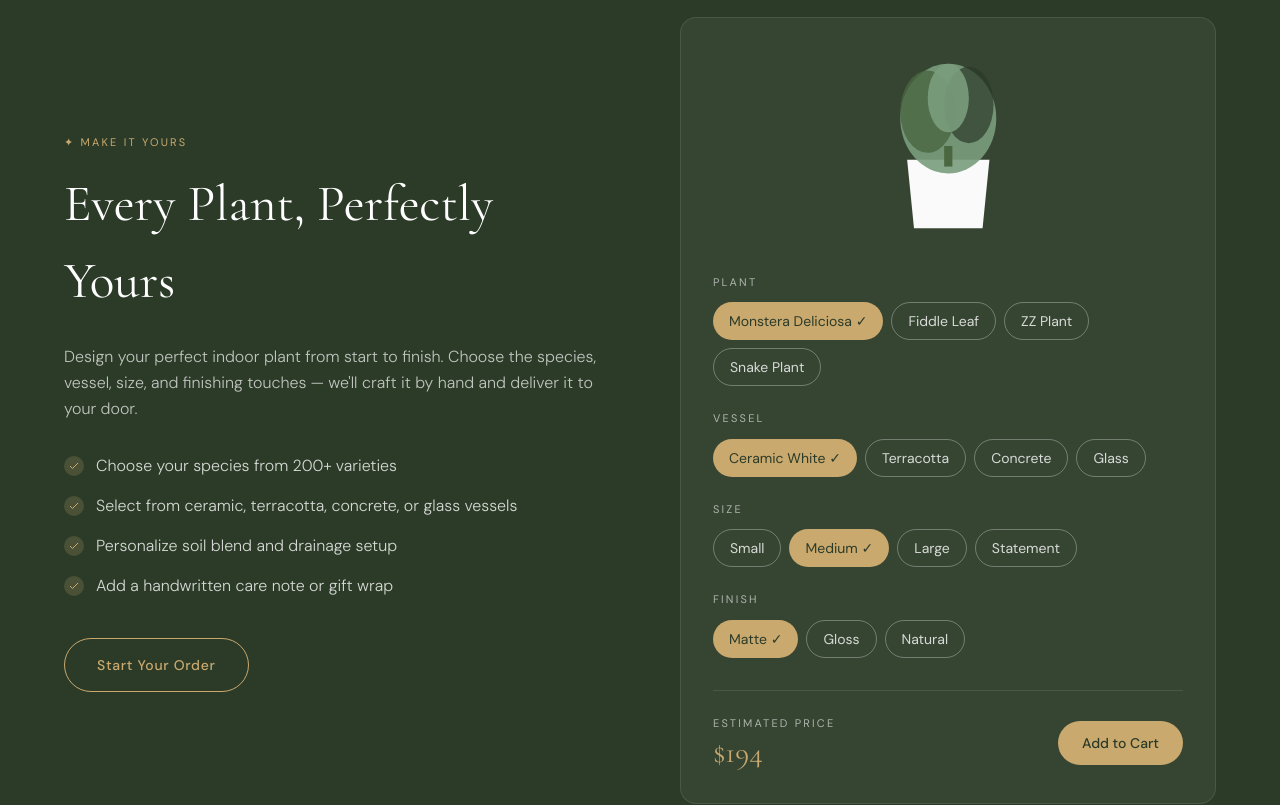
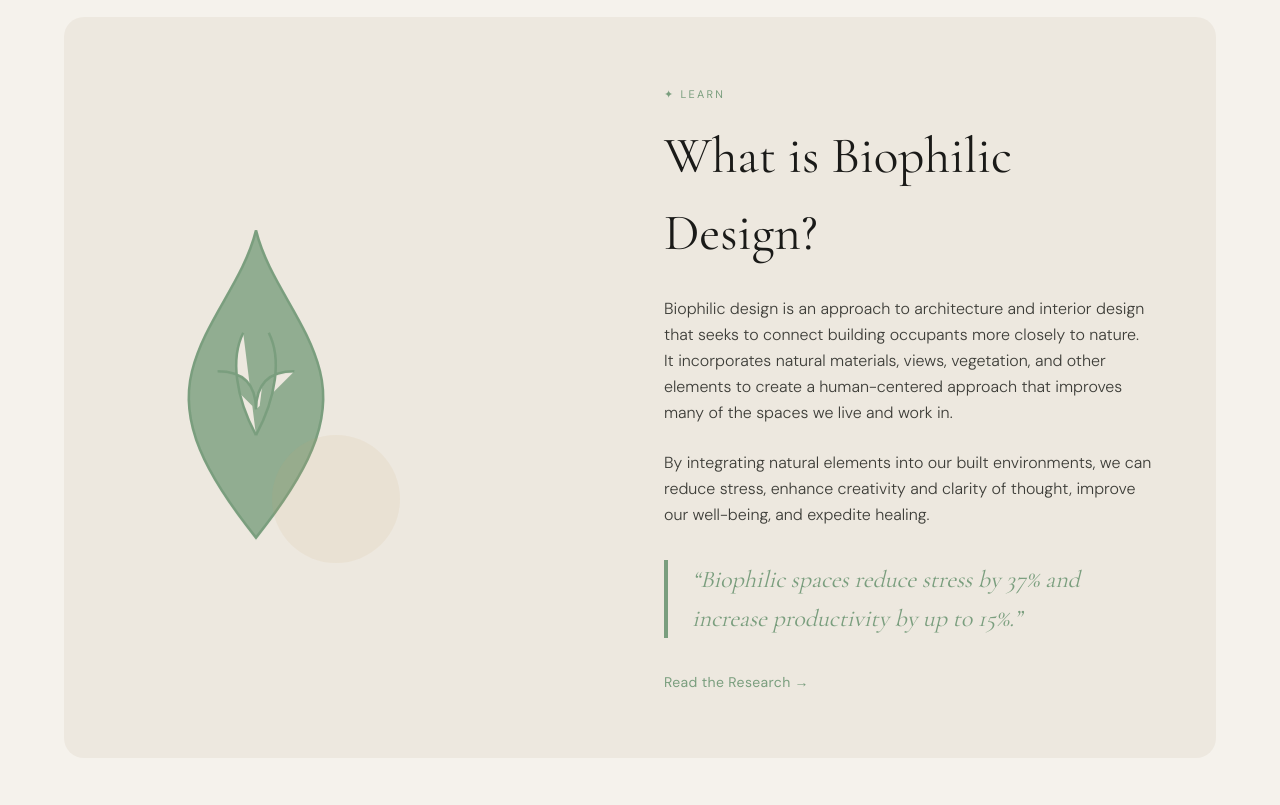
Before and after one commit to tmgnisc/mulin-venture, a Next.js app: page / in a window 1280 px wide. Shown: the part 3400-4205 px from the top of the page. Built offline with nearby package versions, Linux system fonts and the light colour scheme.

Commit message:
feat:homepage

```diff
--- a/app/page.tsx
+++ b/app/page.tsx
@@ -8,7 +8,7 @@ import { HeroSection } from '@/components/mulin/hero-section'
 import { PhilosophySection } from '@/components/mulin/philosophy-section'
 import { EditorialBanner } from '@/components/mulin/editorial-banner'
 import { BentoServices } from '@/components/mulin/bento-services'
-import { CustomizationSection } from '@/components/mulin/customization-section'
+//import { CustomizationSection } from '@/components/mulin/customization-section'
 import { BiophilicSection } from '@/components/mulin/biophilic-section'
 import { JournalSection } from '@/components/mulin/journal-section'
 import { CTABanner } from '@/components/mulin/cta-banner'
@@ -50,7 +50,7 @@ export default function MulinVenturePage() {
         <BentoServices />
 
         {/* Section 5: Customization Showcase */}
-        <CustomizationSection />
+        {/* <CustomizationSection />*/}
 
         {/* Section 6: Biophilic Design */}
         <BiophilicSection />
--- a/components/mulin/customization-section.tsx
+++ b/components/mulin/customization-section.tsx
@@ -1,228 +1,228 @@
-'use client'
-
-import { useState, useEffect } from 'react'
-import { CheckIcon } from './svg-assets'
-
-const plants = ['Monstera Deliciosa', 'Fiddle Leaf', 'ZZ Plant', 'Snake Plant']
-const vessels = ['Ceramic White', 'Terracotta', 'Concrete', 'Glass']
-const sizes = ['Small', 'Medium', 'Large', 'Statement']
-const finishes = ['Matte', 'Gloss', 'Natural']
-
-const basePrice = 89
-const priceModifiers = {
-  plant: { 'Monstera Deliciosa': 40, 'Fiddle Leaf': 55, 'ZZ Plant': 30, 'Snake Plant': 25 },
-  vessel: { 'Ceramic White': 35, 'Terracotta': 25, 'Concrete': 45, 'Glass': 40 },
-  size: { 'Small': 0, 'Medium': 30, 'Large': 60, 'Statement': 120 },
-  finish: { 'Matte': 0, 'Gloss': 10, 'Natural': 5 },
-}
-
-const vesselColors = {
-  'Ceramic White': '#FAFAFA',
-  'Terracotta': '#C4714B',
-  'Concrete': '#8B8B8B',
-  'Glass': '#D4E6E7',
-}
-
-const features = [
-  'Choose your species from 200+ varieties',
-  'Select from ceramic, terracotta, concrete, or glass vessels',
-  'Personalize soil blend and drainage setup',
-  'Add a handwritten care note or gift wrap',
-]
-
-export function CustomizationSection() {
-  const [selectedPlant, setSelectedPlant] = useState(plants[0])
-  const [selectedVessel, setSelectedVessel] = useState(vessels[0])
-  const [selectedSize, setSelectedSize] = useState(sizes[1])
-  const [selectedFinish, setSelectedFinish] = useState(finishes[0])
-  const [price, setPrice] = useState(basePrice)
-
-  useEffect(() => {
-    const newPrice =
-      basePrice +
-      priceModifiers.plant[selectedPlant as keyof typeof priceModifiers.plant] +
-      priceModifiers.vessel[selectedVessel as keyof typeof priceModifiers.vessel] +
-      priceModifiers.size[selectedSize as keyof typeof priceModifiers.size] +
-      priceModifiers.finish[selectedFinish as keyof typeof priceModifiers.finish]
-    setPrice(newPrice)
-  }, [selectedPlant, selectedVessel, selectedSize, selectedFinish])
-
-  return (
-    <section id="customize" className="py-[clamp(80px,10vw,140px)] bg-moss text-white">
-      <div className="max-w-[1320px] mx-auto px-[clamp(20px,5vw,80px)]">
-        <div className="grid grid-cols-1 lg:grid-cols-2 gap-16 lg:gap-20 items-center">
-          {/* Left Column - Content */}
-          <div data-aos="fade-right">
-            <span className="inline-block text-[11px] uppercase tracking-[0.2em] text-gold mb-4">
-              ✦ Make It Yours
-            </span>
-            <h2
-              className="font-serif text-white mb-6"
-              style={{ fontSize: 'clamp(2rem, 4vw, 3.5rem)' }}
-            >
-              Every Plant, Perfectly Yours
-            </h2>
-            <p className="font-sans font-light text-white/70 leading-relaxed mb-8">
-              Design your perfect indoor plant from start to finish. Choose the species, vessel,
-              size, and finishing touches — we&apos;ll craft it by hand and deliver it to your door.
-            </p>
-
-            {/* Feature List */}
-            <ul className="space-y-4 mb-10">
-              {features.map((feature, index) => (
-                <li key={index} className="flex items-start gap-3">
-                  <span className="flex-shrink-0 w-5 h-5 rounded-full bg-gold/20 flex items-center justify-center mt-0.5">
-                    <CheckIcon className="w-3 h-3 text-gold" />
-                  </span>
-                  <span className="font-sans font-light text-white/80">
-                    {feature}
-                  </span>
-                </li>
-              ))}
-            </ul>
-
-            <a
-              href="#"
-              className="inline-flex items-center px-8 py-4 border border-gold text-gold rounded-full text-sm tracking-[0.05em] font-medium hover:bg-gold hover:text-moss transition-all duration-300"
-            >
-              Start Your Order
-            </a>
-          </div>
-
-          {/* Right Column - Customizer UI */}
-          <div data-aos="fade-left" className="bg-white/5 backdrop-blur-sm rounded-2xl p-8 border border-white/10">
-            {/* Plant Illustration */}
-            <div className="relative h-48 mb-8 flex items-center justify-center">
-              {/* Simple Plant SVG that changes vessel color */}
-              <svg viewBox="0 0 120 140" className="h-full w-auto">
-                {/* Vessel */}
-                <path
-                  d="M30 80 L35 130 L85 130 L90 80 Z"
-                  fill={vesselColors[selectedVessel as keyof typeof vesselColors]}
-                  className="transition-colors duration-500"
-                />
-                {/* Plant leaves */}
-                <ellipse cx="60" cy="50" rx="35" ry="40" fill="#7A9E7E" opacity="0.9" />
-                <ellipse cx="45" cy="45" rx="20" ry="30" fill="#4A6741" opacity="0.8" />
-                <ellipse cx="75" cy="40" rx="18" ry="28" fill="#2C3B28" opacity="0.7" />
-                <ellipse cx="60" cy="35" rx="15" ry="25" fill="#7A9E7E" opacity="0.9" />
-                {/* Stem */}
-                <rect x="57" y="70" width="6" height="15" fill="#4A6741" />
-              </svg>
-            </div>
-
-            {/* Option Pills */}
-            <div className="space-y-6">
-              {/* Plant Selection */}
-              <div>
-                <label className="block text-[11px] uppercase tracking-[0.2em] text-white/60 mb-3">
-                  Plant
-                </label>
-                <div className="flex flex-wrap gap-2">
-                  {plants.map((plant) => (
-                    <button
-                      key={plant}
-                      onClick={() => setSelectedPlant(plant)}
-                      className={`px-4 py-2 rounded-full text-sm transition-all duration-300 ${
-                        selectedPlant === plant
-                          ? 'bg-gold text-moss border-transparent'
-                          : 'bg-transparent border border-white/30 text-white/80 hover:border-gold/50'
-                      }`}
-                    >
-                      {plant}
-                      {selectedPlant === plant && ' ✓'}
-                    </button>
-                  ))}
-                </div>
-              </div>
-
-              {/* Vessel Selection */}
-              <div>
-                <label className="block text-[11px] uppercase tracking-[0.2em] text-white/60 mb-3">
-                  Vessel
-                </label>
-                <div className="flex flex-wrap gap-2">
-                  {vessels.map((vessel) => (
-                    <button
-                      key={vessel}
-                      onClick={() => setSelectedVessel(vessel)}
-                      className={`px-4 py-2 rounded-full text-sm transition-all duration-300 ${
-                        selectedVessel === vessel
-                          ? 'bg-gold text-moss border-transparent'
-                          : 'bg-transparent border border-white/30 text-white/80 hover:border-gold/50'
-                      }`}
-                    >
-                      {vessel}
-                      {selectedVessel === vessel && ' ✓'}
-                    </button>
-                  ))}
-                </div>
-              </div>
-
-              {/* Size Selection */}
-              <div>
-                <label className="block text-[11px] uppercase tracking-[0.2em] text-white/60 mb-3">
-                  Size
-                </label>
-                <div className="flex flex-wrap gap-2">
-                  {sizes.map((size) => (
-                    <button
-                      key={size}
-                      onClick={() => setSelectedSize(size)}
-                      className={`px-4 py-2 rounded-full text-sm transition-all duration-300 ${
-                        selectedSize === size
-                          ? 'bg-gold text-moss border-transparent'
-                          : 'bg-transparent border border-white/30 text-white/80 hover:border-gold/50'
-                      }`}
-                    >
-                      {size}
-                      {selectedSize === size && ' ✓'}
-                    </button>
-                  ))}
-                </div>
-              </div>
-
-              {/* Finish Selection */}
-              <div>
-                <label className="block text-[11px] uppercase tracking-[0.2em] text-white/60 mb-3">
-                  Finish
-                </label>
-                <div className="flex flex-wrap gap-2">
-                  {finishes.map((finish) => (
-                    <button
-                      key={finish}
-                      onClick={() => setSelectedFinish(finish)}
-                      className={`px-4 py-2 rounded-full text-sm transition-all duration-300 ${
-                        selectedFinish === finish
-                          ? 'bg-gold text-moss border-transparent'
-                          : 'bg-transparent border border-white/30 text-white/80 hover:border-gold/50'
-                      }`}
-                    >
-                      {finish}
-                      {selectedFinish === finish && ' ✓'}
-                    </button>
-                  ))}
-                </div>
-              </div>
-            </div>
-
-            {/* Price Preview */}
-            <div className="mt-8 pt-6 border-t border-white/10 flex items-center justify-between">
-              <div>
-                <p className="text-[11px] uppercase tracking-[0.2em] text-white/60 mb-1">
-                  Estimated Price
-                </p>
-                <p className="font-serif text-3xl text-gold">
-                  ${price}
-                </p>
-              </div>
-              <button className="px-6 py-3 bg-gold text-moss rounded-full text-sm font-medium hover:bg-gold-light transition-colors">
-                Add to Cart
-              </button>
-            </div>
-          </div>
-        </div>
-      </div>
-    </section>
-  )
-}
+// 'use client'
+//
+// import { useState, useEffect } from 'react'
+// import { CheckIcon } from './svg-assets'
+//
+// const plants = ['Monstera Deliciosa', 'Fiddle Leaf', 'ZZ Plant', 'Snake Plant']
+// const vessels = ['Ceramic White', 'Terracotta', 'Concrete', 'Glass']
+// const sizes = ['Small', 'Medium', 'Large', 'Statement']
+// const finishes = ['Matte', 'Gloss', 'Natural']
+//
+// const basePrice = 89
+// const priceModifiers = {
+//   plant: { 'Monstera Deliciosa': 40, 'Fiddle Leaf': 55, 'ZZ Plant': 30, 'Snake Plant': 25 },
+//   vessel: { 'Ceramic White': 35, 'Terracotta': 25, 'Concrete': 45, 'Glass': 40 },
+//   size: { 'Small': 0, 'Medium': 30, 'Large': 60, 'Statement': 120 },
+//   finish: { 'Matte': 0, 'Gloss': 10, 'Natural': 5 },
+// }
+//
+// const vesselColors = {
+//   'Ceramic White': '#FAFAFA',
+//   'Terracotta': '#C4714B',
+//   'Concrete': '#8B8B8B',
+//   'Glass': '#D4E6E7',
+// }
+//
+// const features = [
+//   'Choose your species from 200+ varieties',
+//   'Select from ceramic, terracotta, concrete, or glass vessels',
+//   'Personalize soil blend and drainage setup',
+//   'Add a handwritten care note or gift wrap',
+// ]
+//
+// export function CustomizationSection() {
+//   const [selectedPlant, setSelectedPlant] = useState(plants[0])
+//   const [selectedVessel, setSelectedVessel] = useState(vessels[0])
+//   const [selectedSize, setSelectedSize] = useState(sizes[1])
+//   const [selectedFinish, setSelectedFinish] = useState(finishes[0])
+//   const [price, setPrice] = useState(basePrice)
+//
+//   useEffect(() => {
+//     const newPrice =
+//       basePrice +
+//       priceModifiers.plant[selectedPlant as keyof typeof priceModifiers.plant] +
+//       priceModifiers.vessel[selectedVessel as keyof typeof priceModifiers.vessel] +
+//       priceModifiers.size[selectedSize as keyof typeof priceModifiers.size] +
+//       priceModifiers.finish[selectedFinish as keyof typeof priceModifiers.finish]
+//     setPrice(newPrice)
+//   }, [selectedPlant, selectedVessel, selectedSize, selectedFinish])
+//
+//   return (
+//     <section id="customize" className="py-[clamp(80px,10vw,140px)] bg-moss text-white">
+//       <div className="max-w-[1320px] mx-auto px-[clamp(20px,5vw,80px)]">
+//         <div className="grid grid-cols-1 lg:grid-cols-2 gap-16 lg:gap-20 items-center">
+//           {/* Left Column - Content */}
+//           <div data-aos="fade-right">
+//             <span className="inline-block text-[11px] uppercase tracking-[0.2em] text-gold mb-4">
+//               ✦ Make It Yours
+//             </span>
+//             <h2
+//               className="font-serif text-white mb-6"
+//               style={{ fontSize: 'clamp(2rem, 4vw, 3.5rem)' }}
+//             >
+//               Every Plant, Perfectly Yours
+//             </h2>
+//             <p className="font-sans font-light text-white/70 leading-relaxed mb-8">
+//               Design your perfect indoor plant from start to finish. Choose the species, vessel,
+//               size, and finishing touches — we&apos;ll craft it by hand and deliver it to your door.
+//             </p>
+//
+//             {/* Feature List */}
+//             <ul className="space-y-4 mb-10">
+//               {features.map((feature, index) => (
+//                 <li key={index} className="flex items-start gap-3">
+//                   <span className="flex-shrink-0 w-5 h-5 rounded-full bg-gold/20 flex items-center justify-center mt-0.5">
+//                     <CheckIcon className="w-3 h-3 text-gold" />
+//                   </span>
+//                   <span className="font-sans font-light text-white/80">
+//                     {feature}
+//                   </span>
+//                 </li>
+//               ))}
+//             </ul>
+//
+//             <a
+//               href="#"
+//               className="inline-flex items-center px-8 py-4 border border-gold text-gold rounded-full text-sm tracking-[0.05em] font-medium hover:bg-gold hover:text-moss transition-all duration-300"
+//             >
+//               Start Your Order
+//             </a>
+//           </div>
+//
+//           {/* Right Column - Customizer UI */}
+//           <div data-aos="fade-left" className="bg-white/5 backdrop-blur-sm rounded-2xl p-8 border border-white/10">
+//             {/* Plant Illustration */}
+//             <div className="relative h-48 mb-8 flex items-center justify-center">
+//               {/* Simple Plant SVG that changes vessel color */}
+//               <svg viewBox="0 0 120 140" className="h-full w-auto">
+//                 {/* Vessel */}
+//                 <path
+//                   d="M30 80 L35 130 L85 130 L90 80 Z"
+//                   fill={vesselColors[selectedVessel as keyof typeof vesselColors]}
+//                   className="transition-colors duration-500"
+//                 />
+//                 {/* Plant leaves */}
+//                 <ellipse cx="60" cy="50" rx="35" ry="40" fill="#7A9E7E" opacity="0.9" />
+//                 <ellipse cx="45" cy="45" rx="20" ry="30" fill="#4A6741" opacity="0.8" />
+//                 <ellipse cx="75" cy="40" rx="18" ry="28" fill="#2C3B28" opacity="0.7" />
+//                 <ellipse cx="60" cy="35" rx="15" ry="25" fill="#7A9E7E" opacity="0.9" />
+//                 {/* Stem */}
+//                 <rect x="57" y="70" width="6" height="15" fill="#4A6741" />
+//               </svg>
+//             </div>
+//
+//             {/* Option Pills */}
+//             <div className="space-y-6">
+//               {/* Plant Selection */}
+//               <div>
+//                 <label className="block text-[11px] uppercase tracking-[0.2em] text-white/60 mb-3">
+//                   Plant
+//                 </label>
+//                 <div className="flex flex-wrap gap-2">
+//                   {plants.map((plant) => (
+//                     <button
+//                       key={plant}
+//                       onClick={() => setSelectedPlant(plant)}
+//                       className={`px-4 py-2 rounded-full text-sm transition-all duration-300 ${
+//                         selectedPlant === plant
+//                           ? 'bg-gold text-moss border-transparent'
+//                           : 'bg-transparent border border-white/30 text-white/80 hover:border-gold/50'
+//                       }`}
+//                     >
+//                       {plant}
+//                       {selectedPlant === plant && ' ✓'}
+//                     </button>
+//                   ))}
+//                 </div>
+//               </div>
+//
+//               {/* Vessel Selection */}
+//               <div>
+//                 <label className="block text-[11px] uppercase tracking-[0.2em] text-white/60 mb-3">
+//                   Vessel
+//                 </label>
+//                 <div className="flex flex-wrap gap-2">
+//                   {vessels.map((vessel) => (
+//                     <button
+//                       key={vessel}
+//                       onClick={() => setSelectedVessel(vessel)}
+//                       className={`px-4 py-2 rounded-full text-sm transition-all duration-300 ${
+//                         selectedVessel === vessel
+//                           ? 'bg-gold text-moss border-transparent'
+//                           : 'bg-transparent border border-white/30 text-white/80 hover:border-gold/50'
+//                       }`}
+//                     >
+//                       {vessel}
+//                       {selectedVessel === vessel && ' ✓'}
+//                     </button>
+//                   ))}
+//                 </div>
+//               </div>
+//
+//               {/* Size Selection */}
+//               <div>
+//                 <label className="block text-[11px] uppercase tracking-[0.2em] text-white/60 mb-3">
+//                   Size
+//                 </label>
+//                 <div className="flex flex-wrap gap-2">
+//                   {sizes.map((size) => (
+//                     <button
+//                       key={size}
+//                       onClick={() => setSelectedSize(size)}
+//                       className={`px-4 py-2 rounded-full text-sm transition-all duration-300 ${
+//                         selectedSize === size
+//                           ? 'bg-gold text-moss border-transparent'
+//                           : 'bg-transparent border border-white/30 text-white/80 hover:border-gold/50'
+//                       }`}
+//                     >
+//                       {size}
+//                       {selectedSize === size && ' ✓'}
+//                     </button>
+//                   ))}
+//                 </div>
+//               </div>
+//
+//               {/* Finish Selection */}
+//               <div>
+//                 <label className="block text-[11px] uppercase tracking-[0.2em] text-white/60 mb-3">
+//                   Finish
+//                 </label>
+//                 <div className="flex flex-wrap gap-2">
+//                   {finishes.map((finish) => (
+//                     <button
+//                       key={finish}
+//                       onClick={() => setSelectedFinish(finish)}
+//                       className={`px-4 py-2 rounded-full text-sm transition-all duration-300 ${
+//                         selectedFinish === finish
+//                           ? 'bg-gold text-moss border-transparent'
+//                           : 'bg-transparent border border-white/30 text-white/80 hover:border-gold/50'
+//                       }`}
+//                     >
+//                       {finish}
+//                       {selectedFinish === finish && ' ✓'}
+//                     </button>
+//                   ))}
+//                 </div>
+//               </div>
+//             </div>
+//
+//             {/* Price Preview */}
+//             <div className="mt-8 pt-6 border-t border-white/10 flex items-center justify-between">
+//               <div>
+//                 <p className="text-[11px] uppercase tracking-[0.2em] text-white/60 mb-1">
+//                   Estimated Price
+//                 </p>
+//                 <p className="font-serif text-3xl text-gold">
+//                   ${price}
+//                 </p>
+//               </div>
+//               <button className="px-6 py-3 bg-gold text-moss rounded-full text-sm font-medium hover:bg-gold-light transition-colors">
+//                 Add to Cart
+//               </button>
+//             </div>
+//           </div>
+//         </div>
+//       </div>
+//     </section>
+//   )
+// }
```
